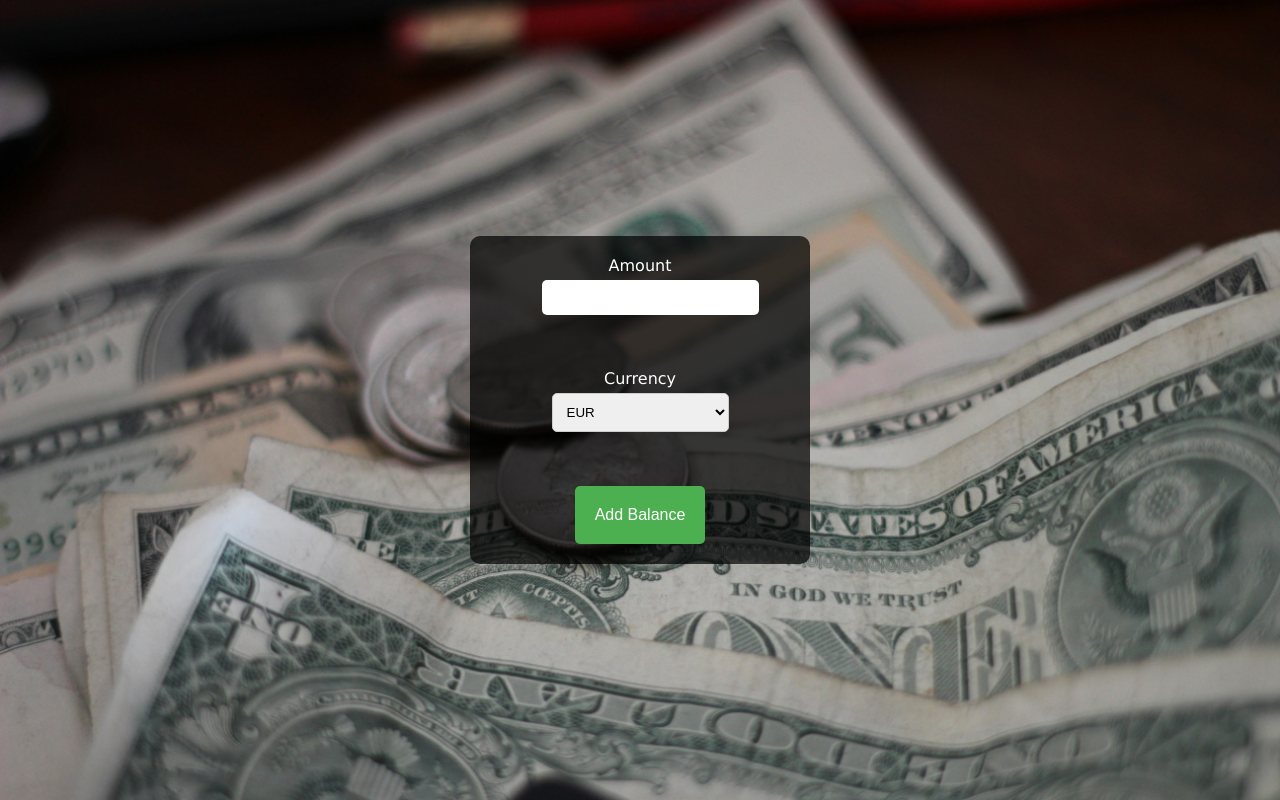
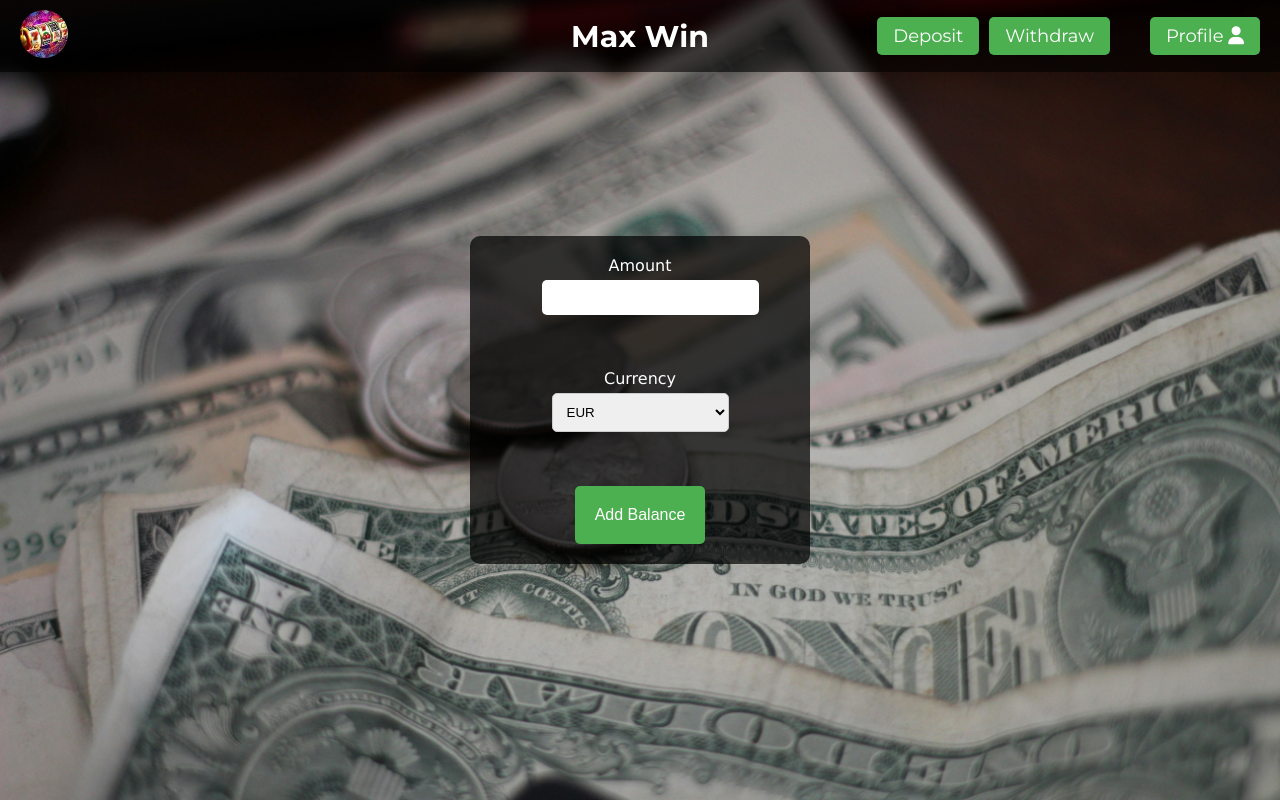
Before and after one commit to MaxWinDev/MaxWin, a Symfony app: template templates/balance/add-balance.html.twig in a window 1280 px wide. Run offline with Twig, Linux system fonts and the light colour scheme; the template is opened without the code that fills it, so the values that code supplies are empty; form fields are guessed from the names that the template uses; some libraries are stand-ins or nearby versions.

Commit message:
:hammer: update: main

```diff
--- a/src/Controller/BalanceController.php
+++ b/src/Controller/BalanceController.php
@@ -20,7 +20,7 @@ class BalanceController extends AbstractController
     ) {
     }
 
-    #[Route('/deposit')]
+    #[Route('/deposit', name: 'app_deposit')]
     public function deposit(Request $request, EntityManagerInterface $entityManager): Response
     {
         $error = null;
@@ -52,6 +52,7 @@ class BalanceController extends AbstractController
         return $this->render('balance/add-balance.html.twig', [
             'error' => $error,
             'form' => $form->createView(),
+            'user' => $user,
         ]);
     }
 
@@ -91,6 +92,7 @@ class BalanceController extends AbstractController
         return $this->render('balance/withdraw-balance.html.twig', [
             'error' => $error,
             'form' => $form->createView(),
+            'user' => $user,
         ]);
     }
 
--- a/templates/balance/add-balance.html.twig
+++ b/templates/balance/add-balance.html.twig
@@ -7,6 +7,7 @@
 {% endblock %}
 
 {% block body %}
+    {% include 'header.html.twig' with {'user': user} %}
     <div class="main-div">
         <div class="center-div">
             {{ form_start(form) }}
--- a/templates/balance/withdraw-balance.html.twig
+++ b/templates/balance/withdraw-balance.html.twig
@@ -6,6 +6,7 @@
 {% endblock %}
 
 {% block body %}
+    {% include 'header.html.twig' with {'user': user} %}
     <div class="main-div">
         <div class="center-div">
             {{ form_start(form) }}
--- a/templates/header.html.twig
+++ b/templates/header.html.twig
@@ -16,6 +16,16 @@
         </a>
 
         <div class="balance-profil">
+            <a class="button_link" href="{{ path('app_deposit') }}" style="margin-right: 10px;">
+                <button>
+                    Deposit
+                </button>
+            </a>
+            <a class="button_link" href="{{ path('app_withdraw') }}" style="margin-right: 10px;">
+                <button>
+                    Withdraw
+                </button>
+            </a>
             <p id="balance">
              {% if user.balance is defined %}
                 Balance: {{ user.balance }}
```
